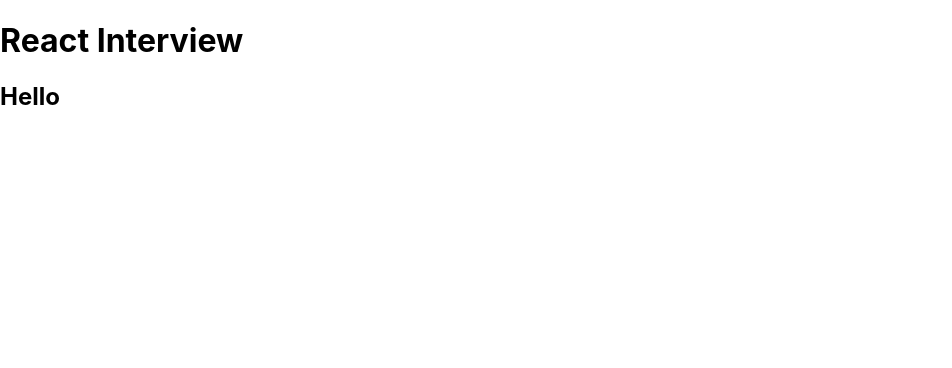
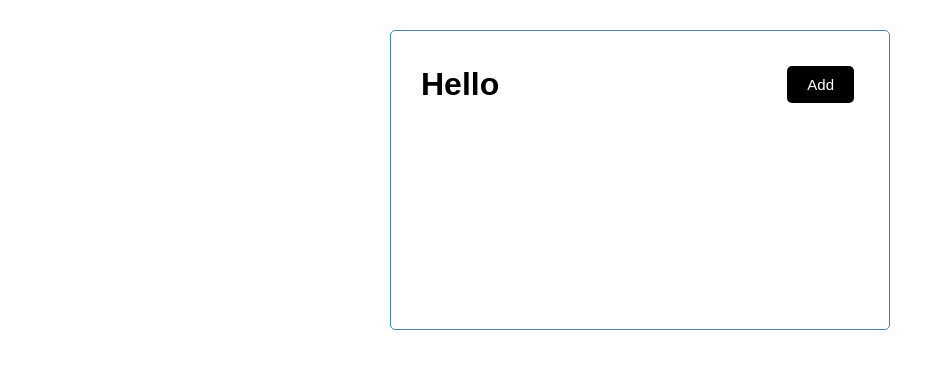
Before and after one commit to AnsonKongg/ReactTest, a React (Create React App) app: page / in a window 1280 px wide. Shown: the top 368 px of the page, without its empty margins (0-952 px from the left). Built offline with nearby package versions, Linux system fonts and the light colour scheme.

Commit message:
Add Header

```diff
--- a/src/App.css
+++ /dev/null
@@ -1,38 +0,0 @@
-.App {
-  text-align: center;
-}
-
-.App-logo {
-  height: 40vmin;
-  pointer-events: none;
-}
-
-@media (prefers-reduced-motion: no-preference) {
-  .App-logo {
-    animation: App-logo-spin infinite 20s linear;
-  }
-}
-
-.App-header {
-  background-color: #282c34;
-  min-height: 100vh;
-  display: flex;
-  flex-direction: column;
-  align-items: center;
-  justify-content: center;
-  font-size: calc(10px + 2vmin);
-  color: white;
-}
-
-.App-link {
-  color: #61dafb;
-}
-
-@keyframes App-logo-spin {
-  from {
-    transform: rotate(0deg);
-  }
-  to {
-    transform: rotate(360deg);
-  }
-}
--- a/src/App.js
+++ b/src/App.js
@@ -1,12 +1,9 @@
-import './App.css';
+import Header from './components/Header/Header';
 
 function App() {
-  const name = ''
-
   return (
     <div className="container">
-      <h1>React Interview</h1>
-      <h2>Hello</h2>
+      <Header title="Hello" />
     </div>
   );
 }
--- /dev/null
+++ b/src/components/Header/Header.js
@@ -0,0 +1,20 @@
+import PropTypes from 'prop-types'
+
+const Header = ({ title }) => {
+    return (
+        <header className="header">
+            <h1>{title}</h1>
+            <button className="btn">Add</button>
+        </header>
+    )
+}
+
+Header.defaultProps = {
+    title: 'Task Tracker'
+}
+
+Header.propTypes = {
+    title: PropTypes.string.isRequired,
+}
+
+export default Header
--- a/src/index.css
+++ b/src/index.css
@@ -1,13 +1,112 @@
-body {
+@import url("https://fonts.googleapis.com/css2?family=Prompt:wght@700&display=swap");
+
+* {
+  box-sizing: border-box;
   margin: 0;
-  font-family: -apple-system, BlinkMacSystemFont, 'Segoe UI', 'Roboto', 'Oxygen',
-    'Ubuntu', 'Cantarell', 'Fira Sans', 'Droid Sans', 'Helvetica Neue',
-    sans-serif;
-  -webkit-font-smoothing: antialiased;
-  -moz-osx-font-smoothing: grayscale;
+  padding: 0;
 }
 
-code {
-  font-family: source-code-pro, Menlo, Monaco, Consolas, 'Courier New',
-    monospace;
+body {
+  font-family: "Poppins", sans-serif;
 }
+
+.container {
+  max-width: 500px;
+  margin: 30px auto;
+  overflow: auto;
+  min-height: 300px;
+  border: 1px solid steelblue;
+  padding: 30px;
+  border-radius: 5px;
+}
+
+.header {
+  display: flex;
+  justify-content: space-between;
+  align-items: center;
+  margin-bottom: 20px;
+}
+
+.btn {
+  display: inline-block;
+  background: #000;
+  color: #fff;
+  border: none;
+  padding: 10px 20px;
+  margin: 5px;
+  border-radius: 5px;
+  cursor: pointer;
+  text-decoration: none;
+  font-size: 15px;
+  font-family: inherit;
+}
+
+.btn:focus {
+  outline: none;
+}
+
+.btn:active {
+  transform: scale(0.98);
+}
+
+.btn-block {
+  display: block;
+  width: 100%;
+}
+
+.task {
+  background: #f4f4f4;
+  margin: 5px;
+  padding: 10px 20px;
+  cursor: pointer;
+}
+
+.task.reminder {
+  border-left: 5px solid green;
+}
+
+.task h3 {
+  display: flex;
+  align-items: center;
+  justify-content: space-between;
+}
+
+.add-form {
+  margin-bottom: 40px;
+}
+
+.form-control {
+  margin: 20px 0;
+}
+
+.form-control label {
+  display: block;
+}
+
+.form-control input {
+  width: 100%;
+  height: 40px;
+  margin: 5px;
+  padding: 3px 7px;
+  font-size: 17px;
+}
+
+.form-control-check {
+  display: flex;
+  align-items: center;
+  justify-content: space-between;
+}
+
+.form-control-check label {
+  flex: 1;
+}
+
+.form-control-check input {
+  flex: 2;
+  height: 20px;
+}
+
+footer {
+  margin-top: 30px;
+  text-align: center;
+}
```
